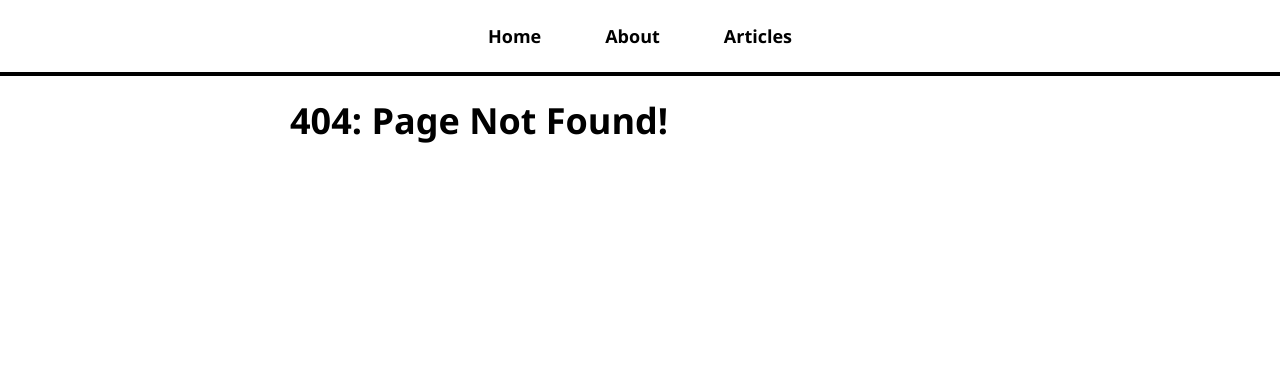
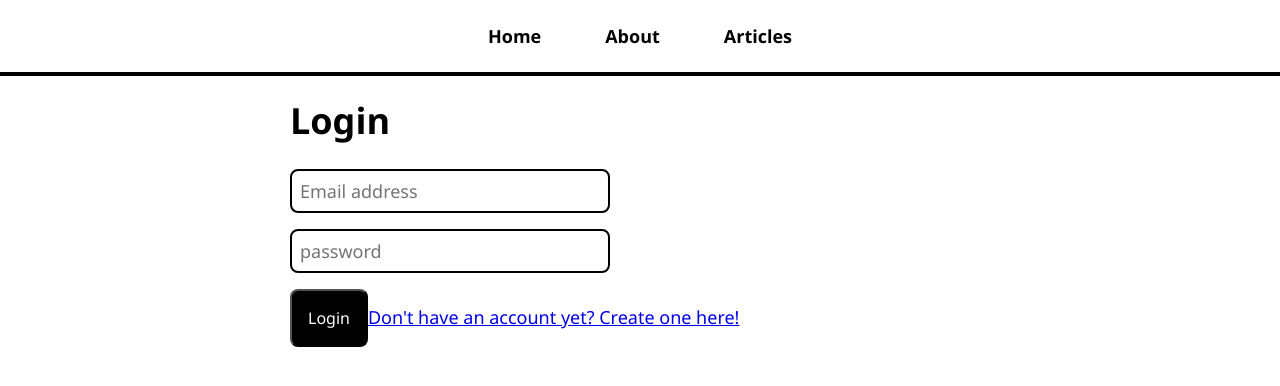
Before and after one commit to azizx018/Blog, a React (Create React App) app in the folder blog/: page /login in a window 1280 px wide. Before the commit this address had no page. Shown: the top 386 px of the page. Built offline with nearby package versions, Linux system fonts and the light colour scheme.

Commit message:
flesh out login page

```diff
--- a/blog/src/App.js
+++ b/blog/src/App.js
@@ -6,6 +6,8 @@
 import NotFoundPage from './pages/NotFoundPage';
 import './App.css';
 import { BrowserRouter, Routes, Route} from 'react-router-dom';
+import LoginPage from './pages/LoginPage';
+import CreateAccountPage from './pages/CreateAccountPage';
 
 function App() {
   return (
@@ -19,6 +21,8 @@
           <Route path="/articles" element={<ArticleListPage/>} />
           <Route path="/articles/:articleId" element={<ArticlePage/>} />
           <Route path="*" element={<NotFoundPage/>}/>
+          <Route path="/login" element={<LoginPage/>}/>
+          <Route path="create-account" element={<CreateAccountPage/>}/>
         </Routes>
       </div>
       </div>
--- a/blog/src/pages/LoginPage.js
+++ b/blog/src/pages/LoginPage.js
@@ -1,6 +1,41 @@
+import { useState } from "react";
+import { Link, useNavigate } from "react-router-dom";
+import { getAuth, signInWithEmailAndPassword } from 'firebase/auth';
+
 const LoginPage = () => {
+    const [email, setEmail] = useState('');
+    const [password, setPassword] = useState('');
+    const [error, setError] = useState('');
+
+    const navigate = useNavigate();
+
+    async function logIn() {
+        try {
+            await signInWithEmailAndPassword(getAuth(), email, password);
+            navigate('/articles');
+
+        } catch (e) {
+            setError(e.message);
+        }
+    }
+
     return (
+        <>
         <h1>Login</h1>
+        {error && <p className="error">{error}</p>}
+        <input
+            placeholder="Email address"
+            value={email}
+            onChange={e => setEmail(e.target.value)}
+        />
+        <input
+            placeholder="password"
+            value={password}
+            onChange={e => setPassword(e.target.value)}
+         />
+        <button onClick={logIn}>Login</button>
+        <Link to="/create-account">Don't have an account yet? Create one here!</Link>
+        </>
     )
 }
 
```
